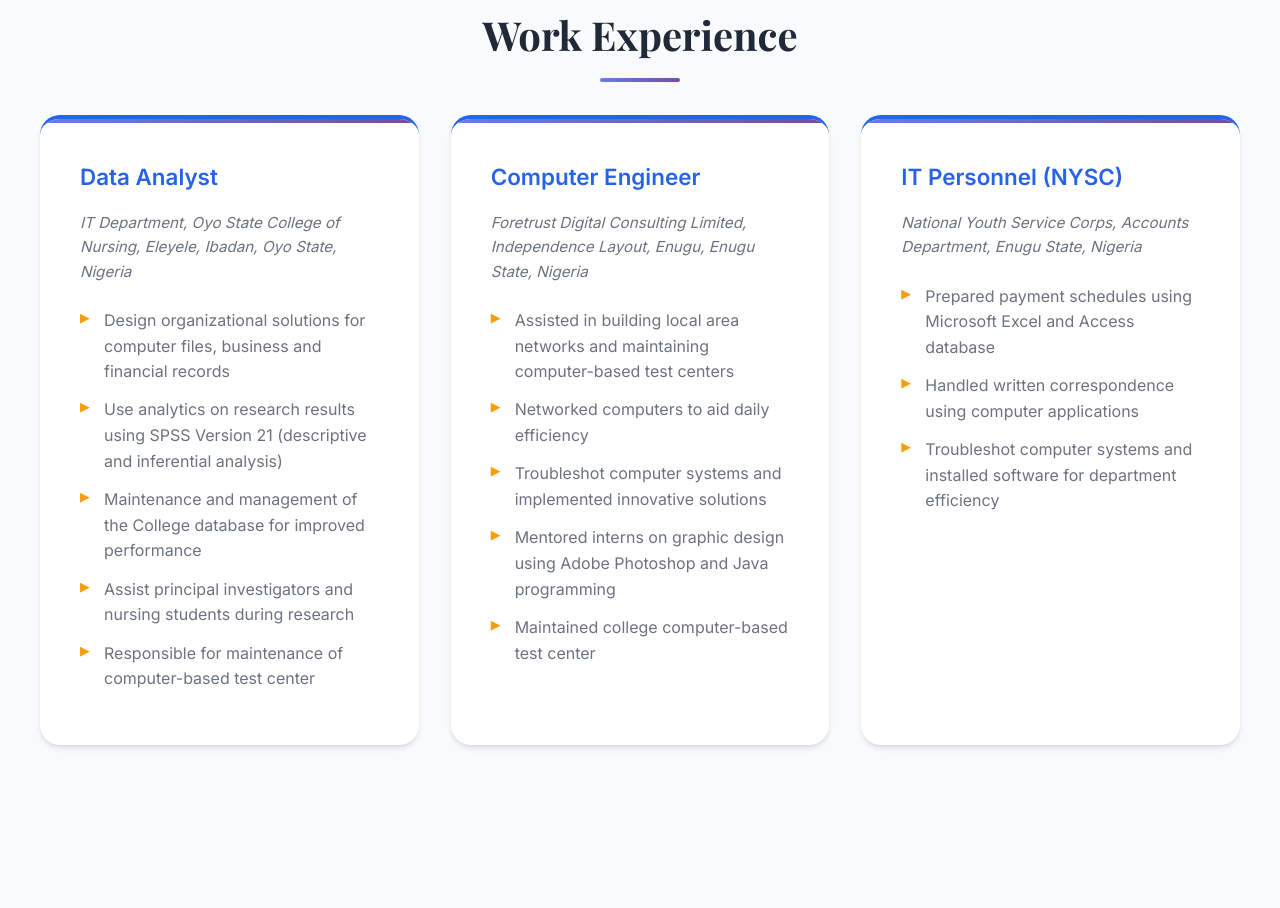
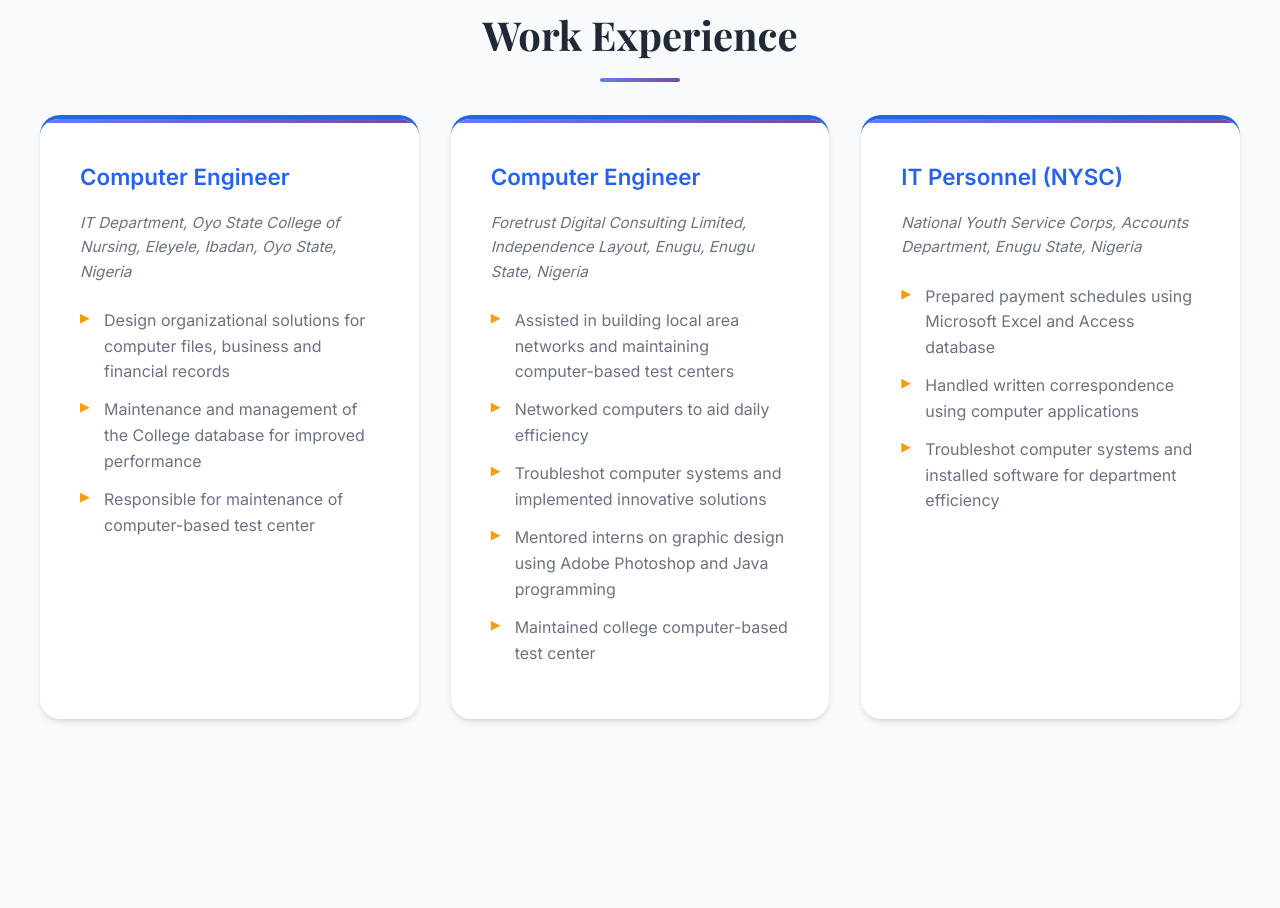
Before and after one commit to lexzzyy/resume-portfolio, a plain HTML site: page index.html in a window 1280 px wide. Shown: the part 2268-3176 px from the top of the page. Drawn offline with nearby package versions, Linux system fonts and the light colour scheme.

Commit message:
Update index.html
updated the work description

```diff
--- a/index.html
+++ b/index.html
@@ -633,13 +633,11 @@
       <h2 class="section-title">Work Experience</h2>
       <div class="work-grid">
         <div class="work-card">
-          <h3>Data Analyst</h3>
+          <h3>Computer Engineer</h3>
           <p class="company">IT Department, Oyo State College of Nursing, Eleyele, Ibadan, Oyo State, Nigeria</p>
           <ul>
             <li>Design organizational solutions for computer files, business and financial records</li>
-            <li>Use analytics on research results using SPSS Version 21 (descriptive and inferential analysis)</li>
             <li>Maintenance and management of the College database for improved performance</li>
-            <li>Assist principal investigators and nursing students during research</li>
             <li>Responsible for maintenance of computer-based test center</li>
           </ul>
         </div>
@@ -869,4 +867,5 @@
 
 
 </body>
+
 </html>
```
